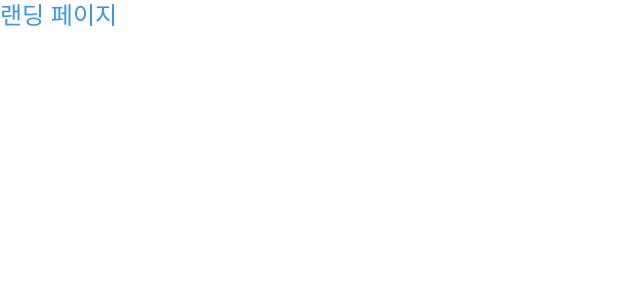
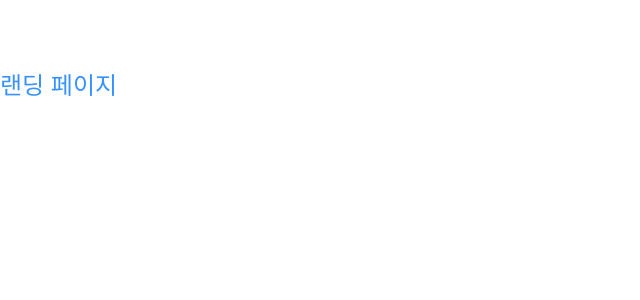
Before and after one commit to qpalkim/pandamarket, a React (Vite) app: page / in a window 1280 px wide. Shown: the top 300 px of the page, without its empty margins (0-640 px from the left). Built offline with nearby package versions, Linux system fonts and the light colour scheme; a web font is replaced by a local one.

Commit message:
🎨 style: 전체 프로젝트 패딩 탑 설정

```diff
--- a/src/styles/globals.scss
+++ b/src/styles/globals.scss
@@ -10,6 +10,15 @@
 
 body {
   min-width: 375px;
+  padding-top: 70px;
+
+  @include tablet {
+    padding-top: 60px;
+  }
+
+  @include mobile {
+    padding-top: 52px;
+  }
 }
 
 a {
```
